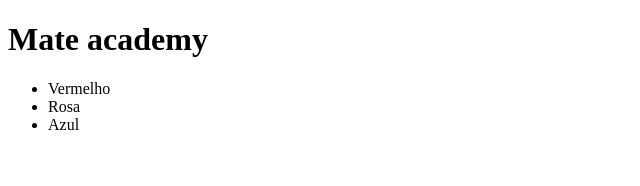
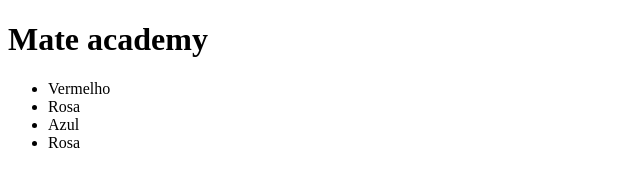
Before and after one commit to rafaelbertoldo/minha_pagina, a plain HTML site: page index.html in a window 1280 px wide. Shown: the full height of the page, 0-640 px from the left. Drawn offline with Linux system fonts and the light colour scheme.

Commit message:
Adicionar a cor rosa

```diff
--- a/index.html
+++ b/index.html
@@ -12,6 +12,7 @@
     <li>Vermelho</li>
     <li>Rosa</li>
     <li>Azul</li>
+    <li>Rosa</li>
   </ul>
 </body>
 </html>
```
